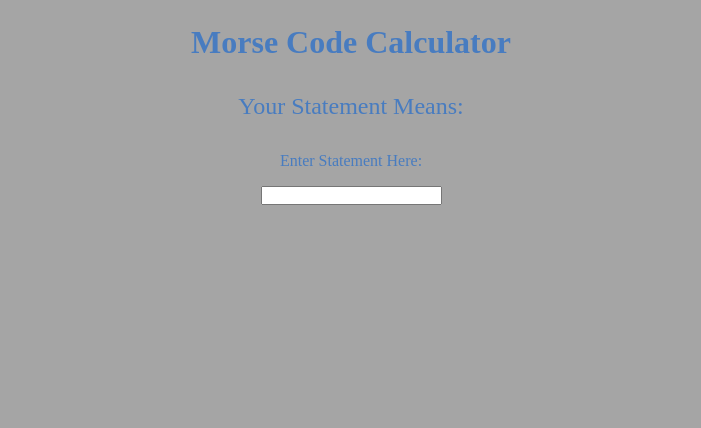
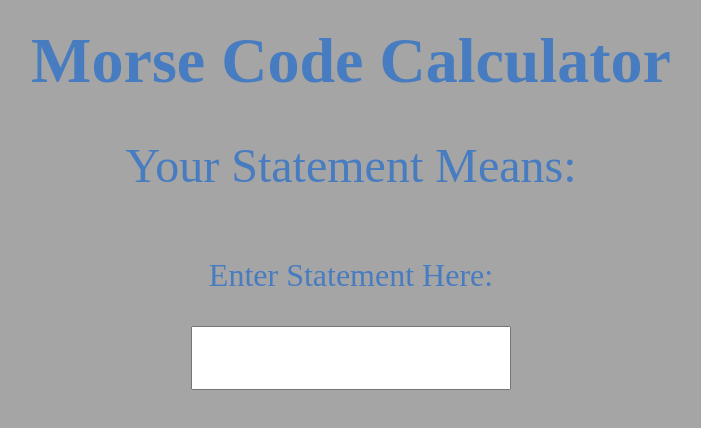
Before and after one commit to ThomasRemmer/morse-code-tech-test, a website: page index.html in a window 1280 px wide. Shown: the whole page, without its empty margins (289-990 px from the left). Drawn offline with Linux system fonts and the light colour scheme.

Commit message:
added responsiveness /rɪˈspɒnsɪvnəs/ Learn to pronounce

```diff
--- a/scss/_layout.scss
+++ b/scss/_layout.scss
@@ -13,12 +13,17 @@ header{
 
 main{
     display: flex;
+    text-align: center;
     flex-direction: column;
+    align-items: center;
     justify-content: center;
-    align-items: center;
-    text-align: center;
-
     *{
-        margin: 0.5rem;
+        margin: 1rem;
     }
 }
+@media  (min-width: 992px) {
+    input {
+        height: 4rem;
+        width: 20rem;
+    }
+}
--- a/scss/_typography.scss
+++ b/scss/_typography.scss
@@ -12,3 +12,15 @@ label {
     font-size: 1rem;
     color: $text-color;
 }
+
+@media  (min-width: 992px) {
+    h1 {
+        font-size: 4rem;
+    }
+    p {
+        font-size: 3rem;
+    }
+    label {
+        font-size: 2rem;
+    }
+}
```
Also changed, not shown: styles.css, 1 other file.
